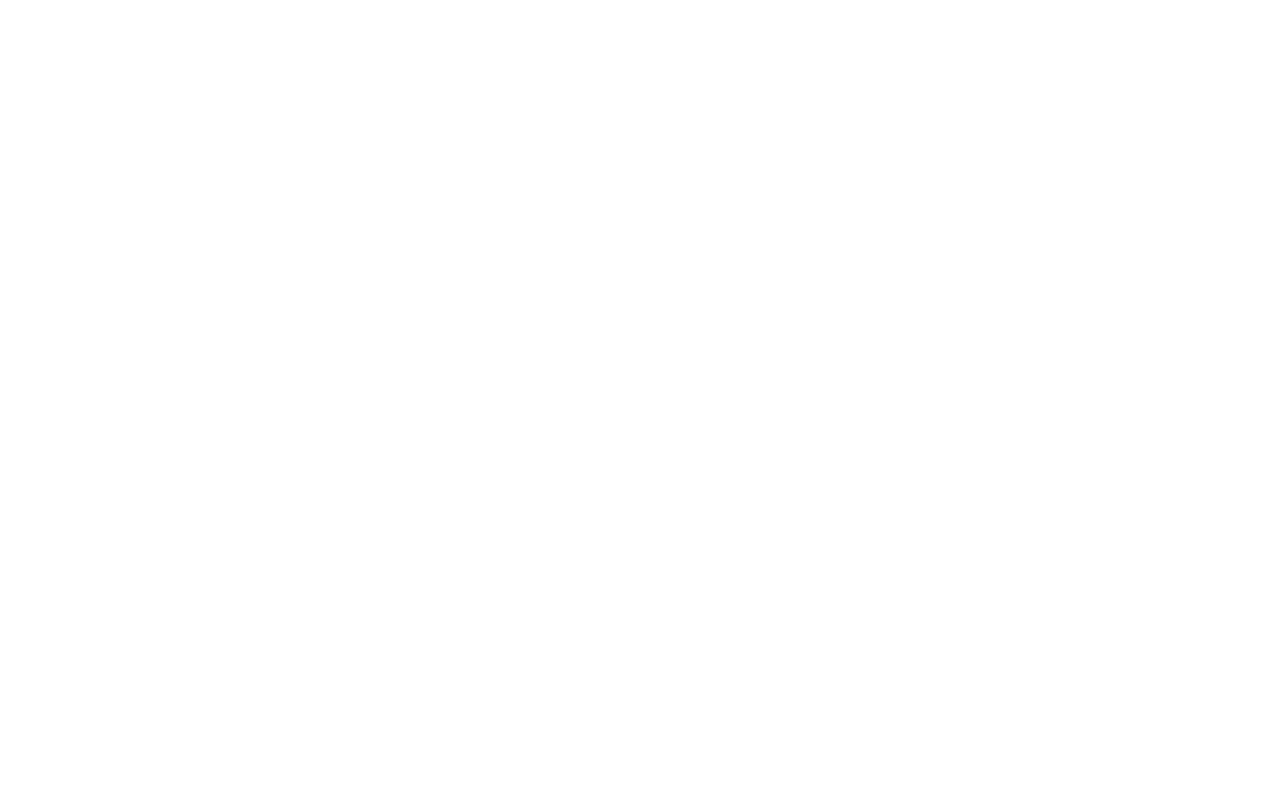
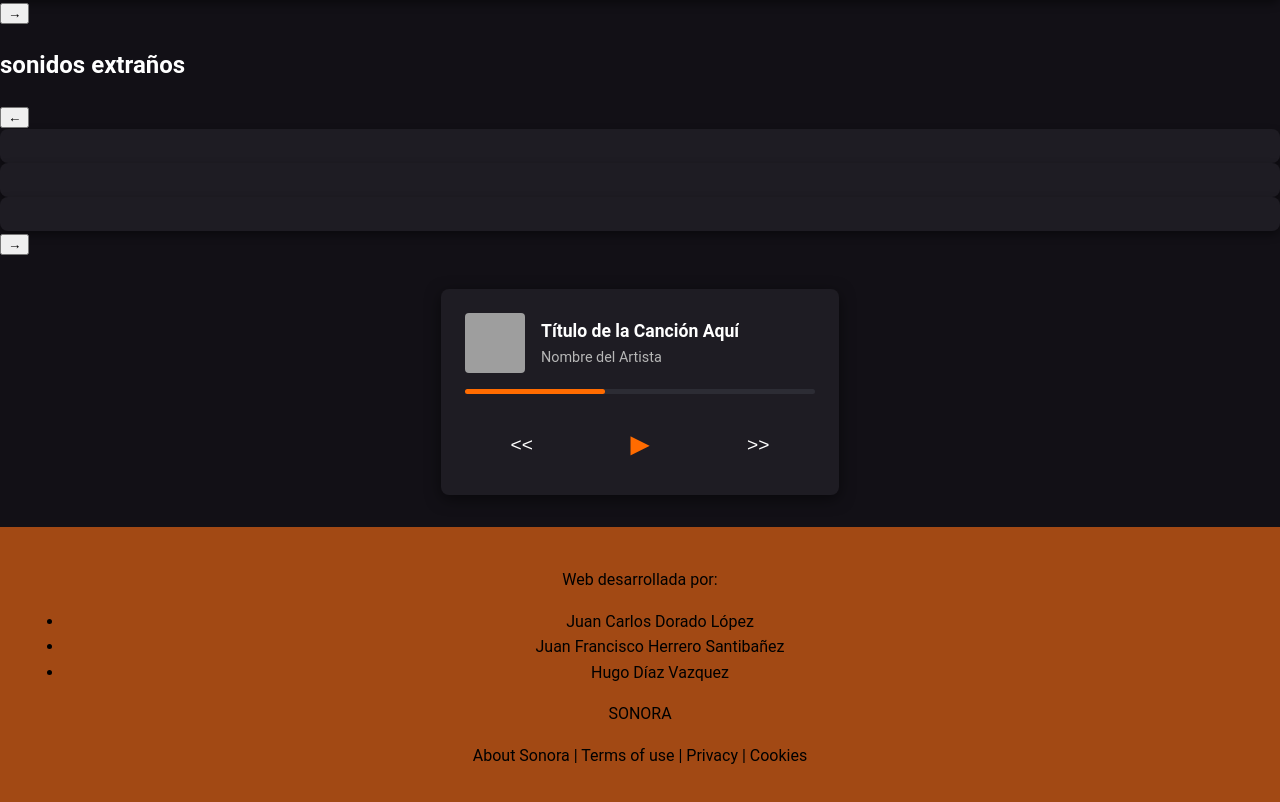
Before and after one commit to jfherrero05/Sonora, an Angular app: page / in a window 1280 px wide. Shown: the part 1480-2282 px from the top of the page. Before the commit the page ends 1326 px from the top, so only its background shows below. Built offline with nearby package versions, Linux system fonts and the light colour scheme; grey boxes are pictures that could not be loaded.

Commit message:
Scss v1.1

```diff
--- a/src/app/app.component.html
+++ b/src/app/app.component.html
@@ -91,6 +91,30 @@
             </div>
         </div>
     </div>
+    <div class="music-player-card">
+    <div class="music-player-card__info">
+        <img class="music-player-card__cover" src="ruta/a/la/cubierta.jpg" alt="Cubierta del álbum">
+        <div class="music-player-card__details">
+            <p class="title">Título de la Canción Aquí</p>
+            <p class="artist">Nombre del Artista</p>
+        </div>
+    </div>
+
+    <div class="music-player-card__progress-bar">
+        <div class="progress" style="width: 40%;"></div>
+    </div>
+
+    <div class="music-player-card__controls">
+        <button class="music-player-card__control-btn">
+            &lt;&lt; </button>
+
+        <button class="music-player-card__control-btn play-pause">
+            &#9658; </button>
+
+        <button class="music-player-card__control-btn">
+            &gt;&gt; </button>
+    </div>
+</div>
 
     <footer class="footer">
         <div class="dev-info">
--- a/src/styles.scss
+++ b/src/styles.scss
@@ -1 +1,4 @@
-/* You can add global styles to this file, and also import other style files */
+/* src/styles.scss */
+
+// Solo debe importar tu archivo maestro de orquestación
+@import 'styles/estilos';
--- a/src/styles/_gallery.scss
+++ b/src/styles/_gallery.scss
@@ -0,0 +1,65 @@
+// src/styles/_gallery.scss
+
+.sound-gallery {
+    display: grid;
+    // Diseño responsivo: mínimo 250px por columna, se ajusta automáticamente
+    grid-template-columns: repeat(auto-fill, minmax(250px, 1fr));
+    gap: $spacing-unit; // Espacio entre tarjetas
+    margin-top: $spacing-unit * 2;
+}
+
+.sound-card {
+    background-color: $color-panel; // Fondo del panel oscuro
+    border-radius: 8px;
+    box-shadow: $shadow-elevation-1; // Sombra para un efecto 3D
+    padding: $spacing-unit;
+    border: 1px solid transparent; // Borde por defecto
+
+    display: flex;
+    flex-direction: column;
+    align-items: center;
+    text-align: center;
+
+    transition: all 0.2s ease-in-out;
+
+    // Efecto visual al pasar el ratón (interacción)
+    &:hover {
+        cursor: pointer;
+        border-color: $color-borde; // Borde con color de acento
+        transform: translateY(-4px); // Ligero levantamiento
+        box-shadow: 0 6px 12px rgba(0, 0, 0, 0.6);
+    }
+
+    &__image {
+        width: 100%;
+        height: auto;
+        border-radius: 4px;
+        margin-bottom: $spacing-unit;
+    }
+
+    &__title {
+        color: $color-texto;
+        font-size: 1.1rem;
+        margin-bottom: $spacing-unit / 2;
+    }
+
+    &__category {
+        color: $color-texto-secundario; // Texto auxiliar más tenue
+        font-size: 0.85rem;
+        margin-bottom: $spacing-unit;
+    }
+
+    &__play-button {
+        background-color: $color-acento;
+        color: $color-texto;
+        border: none;
+        padding: 0.5rem 1rem;
+        border-radius: 4px;
+        text-transform: uppercase;
+        font-weight: bold;
+
+        &:hover {
+            background-color: $color-acento-light;
+        }
+    }
+}
--- a/src/styles/_variables.scss
+++ b/src/styles/_variables.scss
@@ -21,3 +21,7 @@
 
 //Tipografía
 $font-main: 'Roboto', sans-serif; // Fuente principal de la interfaz [cite: 4]
+
+// Espaciado y Sombra
+$spacing-unit: 1rem; // o el valor que uses (8px, 10px, etc.)
+$shadow-elevation-1: 0 4px 8px rgba(0, 0, 0, 0.4); // Sombra ligera para tarjetas y modales
--- a/src/styles/estilos.scss
+++ b/src/styles/estilos.scss
@@ -1,4 +1,10 @@
-//Archivo principal de estilos
-@import "variables"; // Importa las variables de estilo
-@import "main"; // Importa los estilos principales
-@import "galery"; // Importa los estilos de la galería
+// src/styles/estilos.scss
+
+// 1. VARIABLES: ESTA DEBE SER LA PRIMERA IMPORTACIÓN
+@import 'variables';
+
+// 2. MAIN: Ahora puede usar las variables
+@import 'main';
+
+// 3. GALLERY Y OTROS COMPONENTES
+@import 'gallery';
--- a/src/styles/main.scss
+++ b/src/styles/main.scss
@@ -0,0 +1,131 @@
+// src/styles/_main.scss
+
+// Estilos globales de la página y tipografía base
+body {
+    font-family: $font-main;
+    background-color: $color-bg; // Fondo principal oscuro
+    color: $color-texto; // Texto principal blanco
+    margin: 0;
+    line-height: 1.6;
+    min-height: 100vh;
+    display: flex;
+    flex-direction: column; // Para asegurar que el footer quede abajo
+}
+
+// Estilo de enlaces para que usen el color de acento
+a {
+    color: $color-acento;
+    text-decoration: none;
+
+    &:hover {
+        color: $color-acento-light;
+    }
+}
+
+// Contenedor principal para centrar el contenido
+.main-content {
+    flex-grow: 1; // Permite que el contenido principal ocupe todo el espacio disponible
+    padding: $spacing-unit * 2;
+    max-width: 1400px;
+    margin: 0 auto;
+    width: 100%;
+}
+
+// Estilo para el pie de página
+footer {
+    background-color: $color-pie-pagina; // Color de fondo del pie de página
+    color: $color-texto-footer; // Texto negro en el pie de página
+    padding: $spacing-unit * 1.5;
+    text-align: center;
+    margin-top: auto; // Empuja el footer hacia abajo
+}
+
+
+
+
+///////////////////////////////////////////////////////////////////
+.music-player-card {
+    // 1. Contenedor General
+    background-color: $color-panel;
+    color: $color-texto;
+    border-radius: 8px;
+    padding: 1.5rem;
+    max-width: 350px; // Tamaño típico de una card de reproductor
+    margin: 2rem auto; // Centrar para demostración
+    box-shadow: 0 4px 15px rgba(0, 0, 0, 0.5); // Sombra fuerte en tema oscuro
+
+    // 2. Información de la canción
+    &__info {
+        display: flex;
+        align-items: center;
+        margin-bottom: 1rem;
+    }
+
+    &__cover {
+        width: 60px;
+        height: 60px;
+        border-radius: 4px;
+        margin-right: 1rem;
+        object-fit: cover;
+    }
+
+    &__details {
+        .title {
+            font-size: 1.1rem;
+            font-weight: bold;
+            margin: 0;
+            white-space: nowrap;
+            overflow: hidden;
+            text-overflow: ellipsis;
+        }
+        .artist {
+            font-size: 0.9rem;
+            color: $color-texto-secundario;
+            margin: 0;
+        }
+    }
+
+    // 3. Barra de Progreso
+    &__progress-bar {
+        height: 5px;
+        background-color: $color-slider-bg;
+        border-radius: 5px;
+        margin: 1rem 0;
+        position: relative;
+
+        .progress {
+            height: 100%;
+            width: 40%; // Ejemplo: 40% de progreso
+            background-color: $color-slider;
+            border-radius: 5px;
+        }
+    }
+
+    // 4. Controles de Reproducción
+    &__controls {
+        display: flex;
+        justify-content: space-around;
+        align-items: center;
+        margin-top: 1.5rem;
+    }
+
+    &__control-btn {
+        background: none;
+        border: none;
+        color: $color-texto;
+        font-size: 1.2rem;
+        cursor: pointer;
+        padding: 0.5rem;
+        transition: color 0.2s;
+
+        &:hover {
+            color: $color-acento; // Usa el color de acento para hover
+        }
+
+        &.play-pause {
+            // Estilo para el botón principal (Play/Pause)
+            font-size: 2rem;
+            color: $color-acento;
+        }
+    }
+}
```
Also changed, not shown: angular.json (+6 -21 lines).
